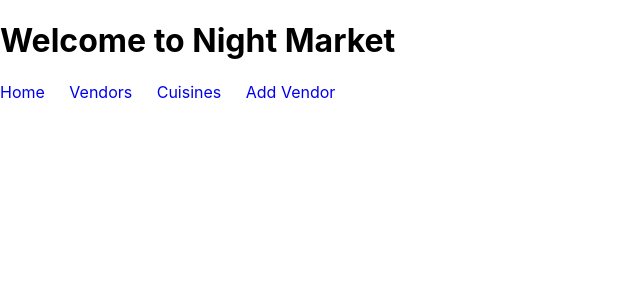
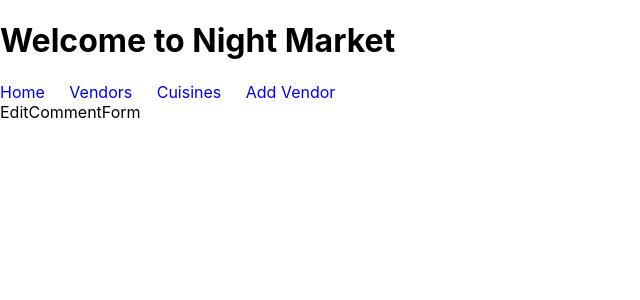
Before and after one commit to ttuannguyen/phase-3-frontend, a React (Create React App) app: page /vendors/1/edit in a window 1280 px wide. Shown: the top 300 px of the page, without its empty margins (0-640 px from the left). Built offline with nearby package versions, Linux system fonts and the light colour scheme; no server answers.

Commit message:
add a route for the Edit Comment component

```diff
--- a/src/App.js
+++ b/src/App.js
@@ -8,6 +8,7 @@ import Vendors from './components/Vendors';
 import Vendor from './components/Vendor';
 import Form from './components/Form';
 import Home from './components/Home';
+import EditComment from './components/EditComment';
 
 const App = () => {
 
@@ -49,6 +50,7 @@ const App = () => {
       <Routes>
         <Route exact path="/vendors/new" element={ <Form addVendor={addVendor} />}/>
         <Route exact path="/vendors" element={ <Vendors vendors={vendors} deleteVendor={deleteVendor} />} />
+        <Route exact path="vendors/:id/edit" element={ <EditComment />} />
         <Route exact path="/cuisines" element={ <Cuisines cuisines={cuisines} />} />
         <Route exact path="/" element={ <Home />} />
       </Routes>
--- a/src/components/Cuisine.js
+++ b/src/components/Cuisine.js
@@ -3,9 +3,7 @@ import React from 'react'
 const Cuisine = ({ cuisine }) => {
   return (
     <div>
-      <h3>
-        {cuisine.name}
-      </h3>
+      <h3>{cuisine.name}</h3>
     </div>
   )
 }
--- a/src/components/EditCommentForm.js
+++ b/src/components/EditComment.js
@@ -1,9 +1,9 @@
 import React from 'react'
 
-const EditCommentForm = () => {
+const EditComment = () => {
   return (
     <div>EditCommentForm</div>
   )
 }
 
-export default EditCommentForm
+export default EditComment
```
Also changed, not shown: src/components/Cuisines.js (indentation only).
